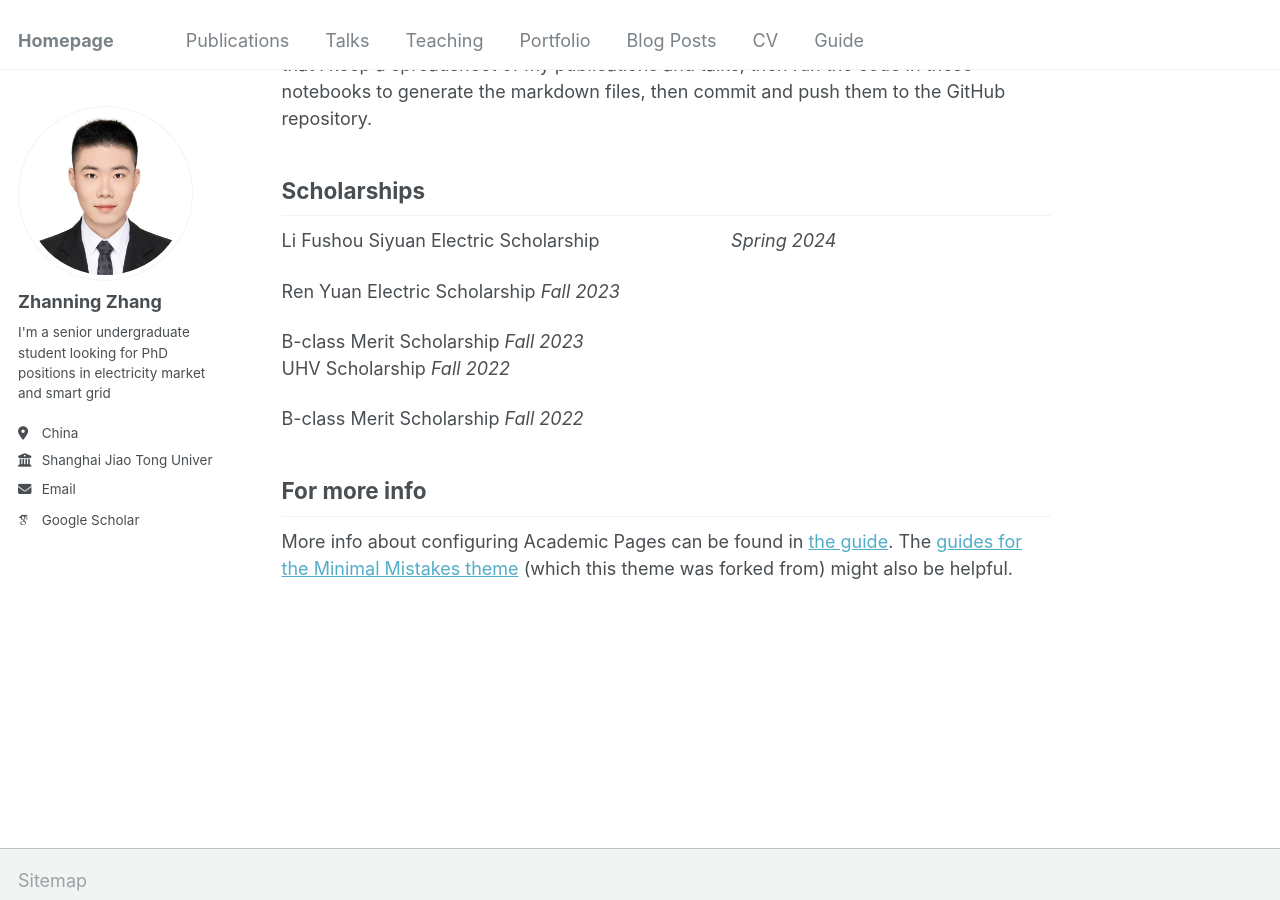
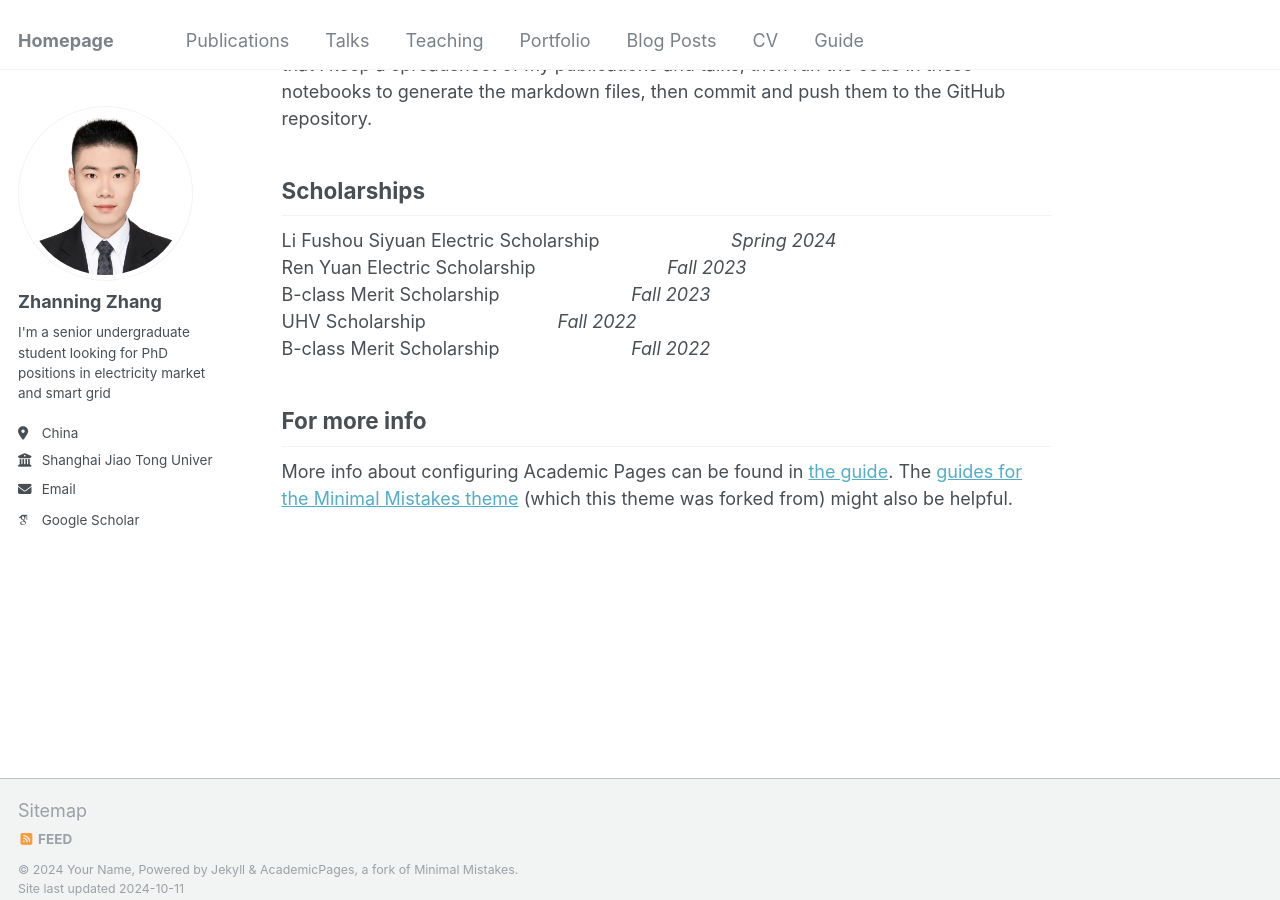
Before and after one commit to znzhang02/ZN.Zhang, a Jekyll site: the page built from _pages/about.md, in a window 1280 px wide and 900 px high, scrolled down 2035 px. Built offline with Jekyll 4.4.1, drawn with Linux system fonts in a browser that asks for light colours; some web fonts are replaced.

Commit message:
Update about.md

```diff
--- a/_pages/about.md
+++ b/_pages/about.md
@@ -41,14 +41,19 @@ Scholarships
 ------
 Li Fushou Siyuan Electric Scholarship
 &nbsp;&nbsp;&nbsp;&nbsp;&nbsp;&nbsp;&nbsp;&nbsp;&nbsp;&nbsp;&nbsp;&nbsp;&nbsp;&nbsp;&nbsp;&nbsp;&nbsp;&nbsp;&nbsp;&nbsp;&nbsp;&nbsp;&nbsp;&nbsp;
-_Spring 2024_
-
-Ren Yuan Electric Scholarship _Fall 2023_
-
-B-class Merit Scholarship _Fall 2023_ <br>
-UHV Scholarship _Fall 2022_
-
-B-class Merit Scholarship _Fall 2022_
+_Spring 2024_ <br>
+Ren Yuan Electric Scholarship
+&nbsp;&nbsp;&nbsp;&nbsp;&nbsp;&nbsp;&nbsp;&nbsp;&nbsp;&nbsp;&nbsp;&nbsp;&nbsp;&nbsp;&nbsp;&nbsp;&nbsp;&nbsp;&nbsp;&nbsp;&nbsp;&nbsp;&nbsp;&nbsp;
+_Fall 2023_ <br>
+B-class Merit Scholarship
+&nbsp;&nbsp;&nbsp;&nbsp;&nbsp;&nbsp;&nbsp;&nbsp;&nbsp;&nbsp;&nbsp;&nbsp;&nbsp;&nbsp;&nbsp;&nbsp;&nbsp;&nbsp;&nbsp;&nbsp;&nbsp;&nbsp;&nbsp;&nbsp;
+_Fall 2023_ <br>
+UHV Scholarship
+&nbsp;&nbsp;&nbsp;&nbsp;&nbsp;&nbsp;&nbsp;&nbsp;&nbsp;&nbsp;&nbsp;&nbsp;&nbsp;&nbsp;&nbsp;&nbsp;&nbsp;&nbsp;&nbsp;&nbsp;&nbsp;&nbsp;&nbsp;&nbsp;
+_Fall 2022_ <br>
+B-class Merit Scholarship
+&nbsp;&nbsp;&nbsp;&nbsp;&nbsp;&nbsp;&nbsp;&nbsp;&nbsp;&nbsp;&nbsp;&nbsp;&nbsp;&nbsp;&nbsp;&nbsp;&nbsp;&nbsp;&nbsp;&nbsp;&nbsp;&nbsp;&nbsp;&nbsp;
+_Fall 2022_ <br>
 
 For more info
 ------
```
